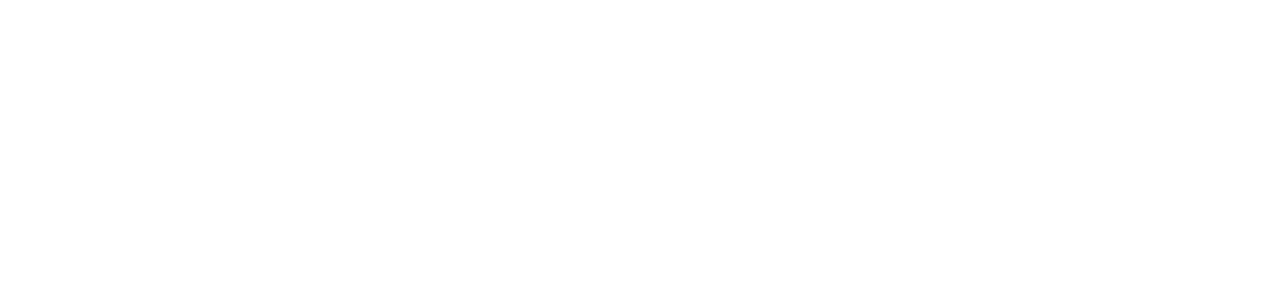
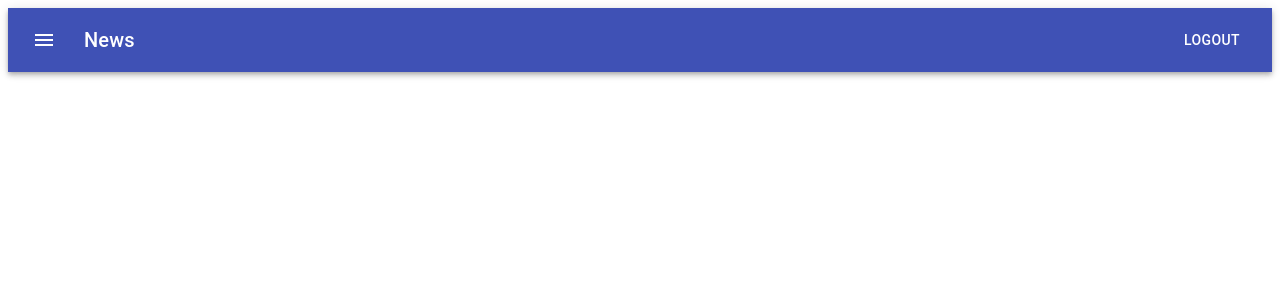
Before and after one commit to alexanderpren/buho, a React (Create React App) app: page /welcome in a window 1280 px wide. Shown: the top 300 px of the page. Built offline with nearby package versions, Linux system fonts and the light colour scheme.

Commit message:
(Front) Cambios Route

```diff
--- /dev/null
+++ b/src/components/ButtonAppBar.js
@@ -0,0 +1,40 @@
+import React from 'react';
+import { makeStyles } from '@material-ui/core/styles';
+import AppBar from '@material-ui/core/AppBar';
+import Toolbar from '@material-ui/core/Toolbar';
+import Typography from '@material-ui/core/Typography';
+import Button from '@material-ui/core/Button';
+import IconButton from '@material-ui/core/IconButton';
+import MenuIcon from '@material-ui/icons/Menu';
+
+const useStyles = makeStyles((theme) => ({
+  root: {
+    flexGrow: 1,
+  },
+  menuButton: {
+    marginRight: theme.spacing(2),
+  },
+  title: {
+    flexGrow: 1,
+  },
+}));
+
+export default function ButtonAppBar() {
+  const classes = useStyles();
+
+  return (
+    <div className={classes.root}>
+      <AppBar position="static">
+        <Toolbar>
+          <IconButton edge="start" className={classes.menuButton} color="inherit" aria-label="menu">
+            <MenuIcon />
+          </IconButton>
+          <Typography variant="h6" className={classes.title}>
+            News
+          </Typography>
+          <Button color="inherit">Logout</Button>
+        </Toolbar>
+      </AppBar>
+    </div>
+  );
+}
--- a/src/containers/App.js
+++ b/src/containers/App.js
@@ -9,12 +9,29 @@
 
 import React, { Component } from "react";
 import SignIn from "./SignIn";
+import Welcome from "./Welcome";
+import PageError from "./PageError";
+
 
 
 
 class App extends Component {
+  constructor() {
+    super();
+    this.state = {
+      authUser: null,
+    };
+  }
+
   render() {
     const { location, authUser } = this.props;
+
+    if (authUser) {
+      if (authUser !== this.state.authUser) {
+        location.pathname = "/";
+        this.setState({ authUser: authUser });
+      }
+    }
 
     if (location.pathname === "/") {
       if (authUser === null) {
@@ -24,14 +41,19 @@
       }
     }
 
+
     return (
-      <Router>
-        <div>
+
+      <div className="app-main">
+
           <Switch>
-            <Route path="/signin" component={SignIn} />
+            <Route exact path="/signin" component={SignIn} />
+            <Route exact path="/welcome" component={Welcome} />
+            <Route path="/" component={PageError} />
+            <Route component={PageError} />
           </Switch>
         </div>
-      </Router>
+
     );
   }
 }
--- /dev/null
+++ b/src/containers/PageError.js
@@ -0,0 +1,13 @@
+import React, { Component } from 'react';
+
+class PageError extends Component {
+  render() {
+    return (
+      <div className="page">
+        <p>Página no encontrada</p>
+      </div>
+    );
+  }
+}
+
+export default PageError;
--- /dev/null
+++ b/src/containers/Welcome.js
@@ -0,0 +1,25 @@
+import React from "react";
+import { connect } from "react-redux";
+import ButtonAppBar from '../components/ButtonAppBar'
+
+import { userSignIn } from "../actions/Auth";
+
+class Welcome extends React.Component {
+  render() {
+    return (
+      <div className="app-login-container d-flex justify-content-center align-items-center animated slideInUpTiny animation-duration-3">
+         <ButtonAppBar />
+
+      </div>
+    );
+  }
+}
+
+const mapStateToProps = ({ auth }) => {
+  const { authUser } = auth;
+  return { authUser };
+};
+
+export default connect(mapStateToProps, {
+  userSignIn,
+})(Welcome);
--- a/src/sagas/backendAuth.js
+++ b/src/sagas/backendAuth.js
@@ -22,12 +22,10 @@
       username,
       password
     );
-    debugger;
     if (signInUser.message) {
       yield put(showAuthMessage(signInUser.message));
     } else {
       localStorage.setItem("user_id", signInUser);
-
       yield put(userSignInSuccess(signInUser));
     }
   } catch (error) {
```
Also changed, not shown: src/app/routes/index.js (deleted, +0 -10 lines), src/app/routes/access/index.js (added).
